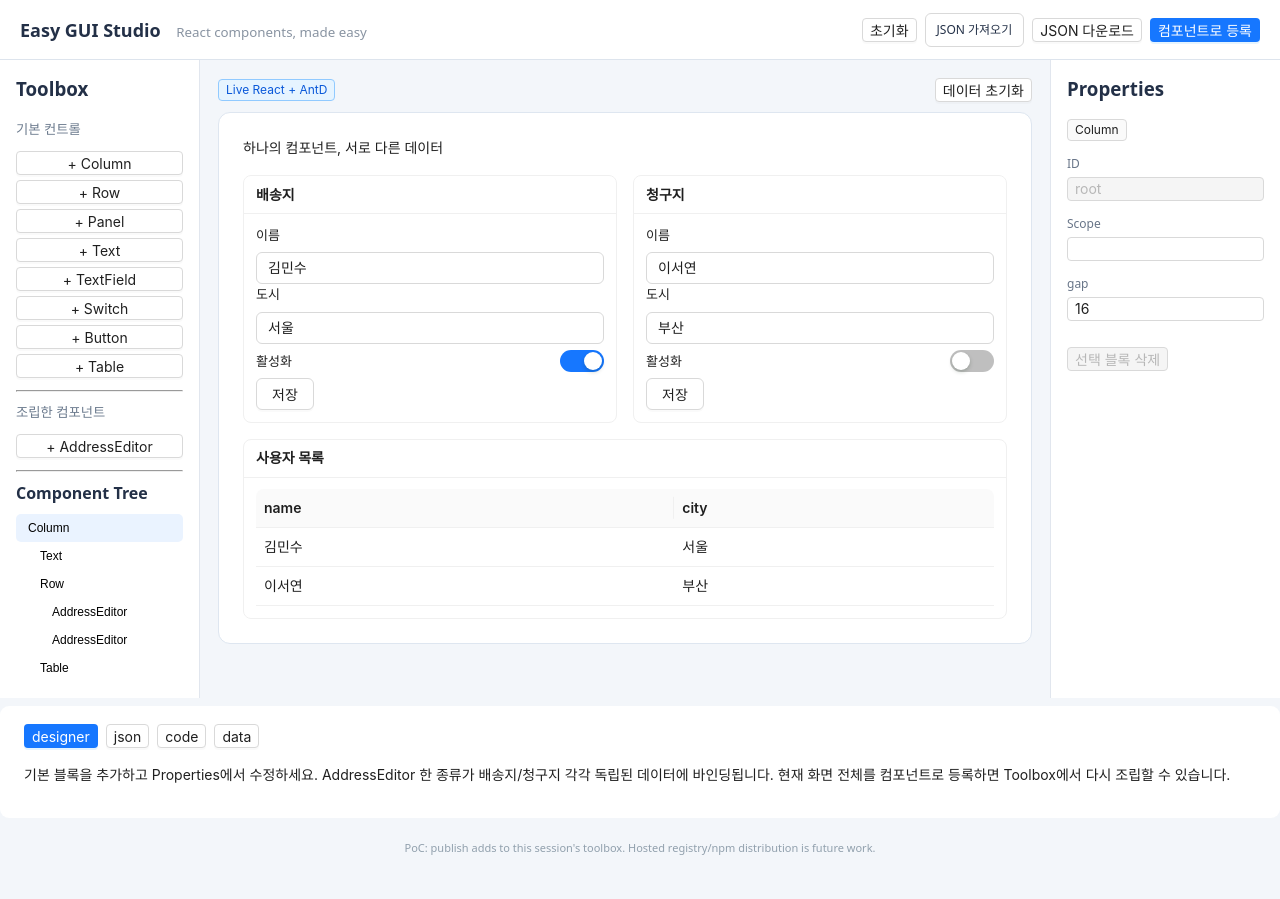
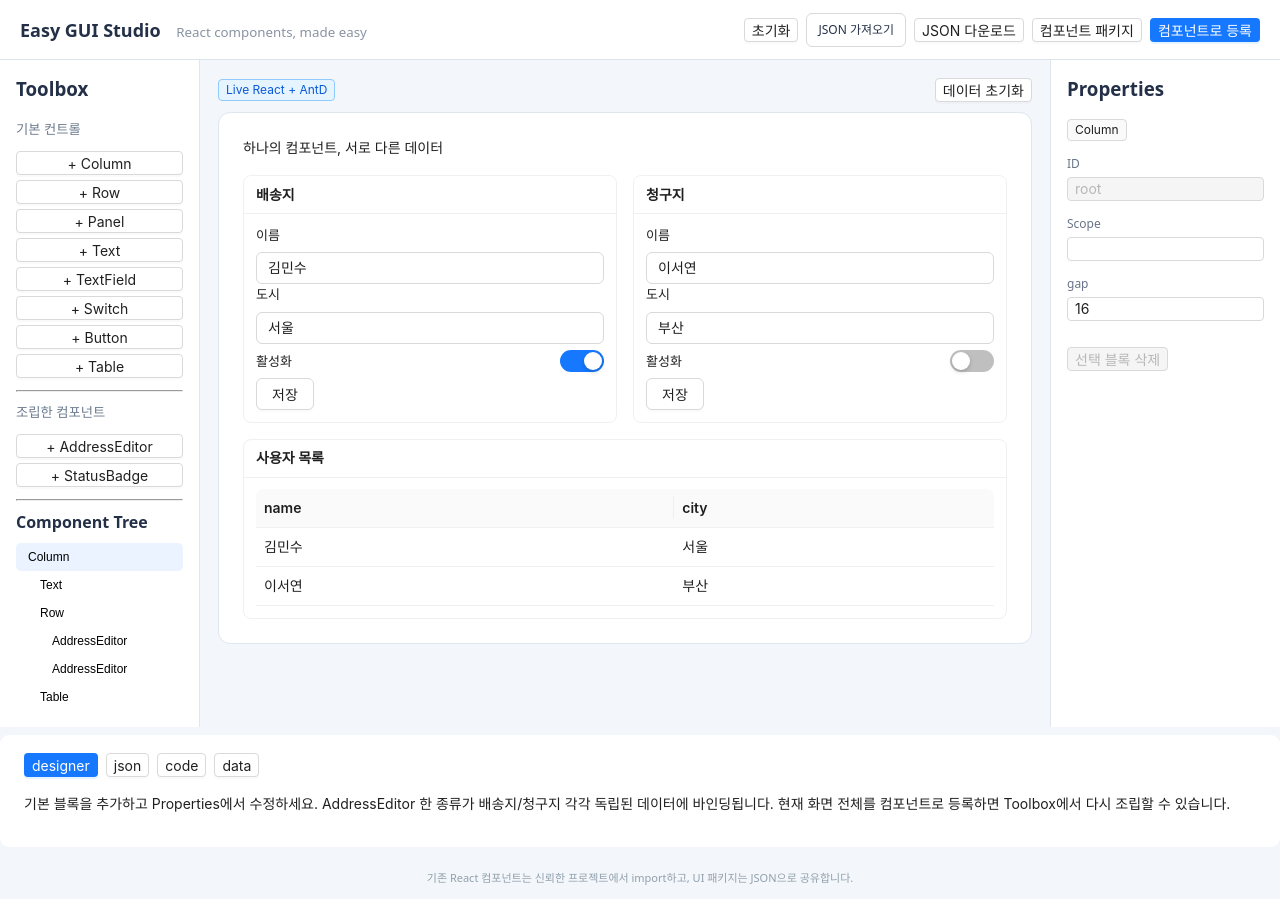
Before and after one commit to nssang00/chatgpt-write-test, a React (Vite) app in the folder experiments/easy-gui/: page / in a window 1280 px wide. Before the commit the page ends 869 px from the top, so only its background shows below. Built offline with nearby package versions, Linux system fonts and the light colour scheme.

Commit message:
feat(gui): integrate component catalog and publish/import UI packages in Studio

```diff
--- a/experiments/easy-gui/src/main.jsx
+++ b/experiments/easy-gui/src/main.jsx
@@ -4,6 +4,9 @@ import {Alert,Button,Card,Input,Select,Space,Tag,Typography,message} from 'antd'
 import {DynamicView} from './DynamicView.jsx';
 import {parseBlueprint,publishComponent,validateBlueprint} from './blueprint.mjs';
 import {initialBlueprint,initialDefinitions,sampleData} from './examples.mjs';
+import {createComponentBundle,installComponentBundle,COMPONENT_FORMAT} from './component-kit.mjs';
+import {codeDefinitions,codeRenderers} from './code-components.jsx';
+import installedComponents from './installed-components.json';
 import './styles.css';
 
 const clone=value=>structuredClone(value);
@@ -27,7 +30,7 @@ function NodeTree({node,selected,onSelect,depth=0}){
 }
 function Studio(){
   const [doc,setDoc]=useState(()=>clone(initialBlueprint));
-  const [registry,setRegistry]=useState(()=>clone(initialDefinitions));
+  const [registry,setRegistry]=useState(()=>clone({...initialDefinitions,...installedComponents,...codeDefinitions}));
   const [data,setData]=useState(()=>clone(sampleData));
   const [selected,setSelected]=useState('root');
   const [json,setJson]=useState(()=>JSON.stringify(initialBlueprint,null,2));
@@ -39,9 +42,13 @@ function Studio(){
   const checked=validateBlueprint(doc,registry);
   const setDocument=next=>{setDoc(next);setJson(JSON.stringify(next,null,2));setError('');};
   const add=type=>{
-    const n={id:'n'+Math.random().toString(36).slice(2,10),type,
-      props:clone(defaults[type]||{title:type})};
+    const manifest=registry[type]?.manifest;
+    const props=manifest?Object.fromEntries(
+      Object.entries(manifest.props??{}).filter(([,x])=>x.default!==undefined).map(([k,x])=>[k,x.default])
+    ):defaults[type]||{title:type};
+    const n={id:'n'+Math.random().toString(36).slice(2,10),type,props:clone(props)};
     if(!builtins.includes(type))n.scope='shipping';
+    if(manifest?.bindings?.active)n.bind={active:'enabled'};
     if(type==='TextField')n.bind={value:'shipping.name'};
     if(type==='Switch')n.bind={checked:'shipping.enabled'};
     if(type==='Table')n.bind={data:'users'};
@@ -84,8 +91,32 @@ function Studio(){
   };
   const importJson=async e=>{
     const file=e.target.files?.[0];if(!file)return;
-    setJson(await file.text());setMode('json');e.target.value='';
-    notice.info('JSON을 읽었습니다. 적용 버튼을 눌러 검증하세요.');
+    try{
+      const text=await file.text();
+      const obj=JSON.parse(text);
+      if(obj.format===COMPONENT_FORMAT){
+        setRegistry(existing=>installComponentBundle(existing,obj));
+        const missing=obj.requires.react.filter(name=>!Object.hasOwn(codeRenderers,name));
+        notice[missing.length?'warning':'success'](missing.length?
+          '설치 완료. React 소스 등록이 필요합니다: '+missing.join(', '):
+          obj.name+' 컴포넌트를 Toolbox에 설치했습니다');
+      }else{
+        setJson(text);setMode('json');
+        notice.info('JSON을 읽었습니다. 적용 버튼을 눌러 검증하세요.');
+      }
+    }catch(err){setError(err.message);}
+    e.target.value='';
+  };
+  const downloadPackage=()=>{
+    const name=window.prompt('배포할 컴포넌트 이름','MySharedScreen');
+    if(!name)return;
+    try{
+      const bundle=createComponentBundle(name,doc.root,registry);
+      const url=URL.createObjectURL(new Blob([JSON.stringify(bundle,null,2)],{type:'application/json'}));
+      const a=document.createElement('a');a.href=url;a.download=name+'.easygui.json';a.click();
+      setTimeout(()=>URL.revokeObjectURL(url),1000);
+      notice.success('재사용 가능한 컴포넌트 패키지를 만들었습니다');
+    }catch(err){setError(err.message);}
   };
   const actions={save:({data:state,scope})=>{
     const result=scope?scope.split('.').reduce((value,k)=>value?.[k],state):state;
@@ -95,10 +126,11 @@ function Studio(){
     {holder}
     <header><div><strong>Easy GUI Studio</strong><small> React components, made easy</small></div>
       <Space wrap><Button size="small" onClick={()=>{
-        setDocument(clone(initialBlueprint));setRegistry(clone(initialDefinitions));
+        setDocument(clone(initialBlueprint));setRegistry(clone({...initialDefinitions,...installedComponents,...codeDefinitions}));
         setData(clone(sampleData));setSelected('root');}}>초기화</Button>
         <label className="file-button">JSON 가져오기<input hidden type="file" accept=".json,application/json" onChange={importJson}/></label>
         <Button size="small" onClick={download}>JSON 다운로드</Button>
+        <Button size="small" onClick={downloadPackage}>컴포넌트 패키지</Button>
         <Button size="small" type="primary" onClick={publish}>컴포넌트로 등록</Button></Space>
     </header>
     <div className="workbench">
@@ -111,7 +143,7 @@ function Studio(){
       <main><div className="preview-head"><Tag color="blue">Live React + AntD</Tag>
         <Button size="small" onClick={()=>setData(clone(sampleData))}>데이터 초기화</Button></div>
         {!checked.valid&&<Alert type="error" message={checked.errors.join('; ')} showIcon/>}
-        <div className="preview"><DynamicView blueprint={doc} definitions={registry} data={data}
+        <div className="preview"><DynamicView blueprint={doc} definitions={registry} reactComponents={codeRenderers} data={data}
           onDataChange={setData} actions={actions}/></div>
         {saved&&<Alert type="success" showIcon message={'Save: '+saved}/>}
       </main>
@@ -119,10 +151,24 @@ function Studio(){
         {item?<><Tag>{item.type}</Tag>
           <label>ID<Input disabled size="small" value={item.id}/></label>
           <label>Scope<Input size="small" value={item.scope||''} onChange={e=>editScope(e.target.value)}/></label>
-          {Object.entries(item.props||{}).map(([key,value])=><label key={key}>{key}
-            <Input size="small" value={String(value)} onChange={e=>edit('props',key,key==='gap'?Number(e.target.value):e.target.value)}/>
-          </label>)}
-          {Object.entries(item.bind||{}).map(([key,value])=><label key={key}>Binding: {key}
+          {Object.entries({...Object.fromEntries(
+            Object.entries(registry[item.type]?.manifest?.props||{}).map(([k,info])=>[k,info.default??''])
+          ),...item.props}).map(([key,value])=>{
+            const field=registry[item.type]?.manifest?.props?.[key];
+            return <label key={key}>{field?.label||key}
+              {field?.type==='enum'?<Select size="small" value={value}
+                options={field.options.map(v=>({value:v,label:v}))}
+                onChange={v=>edit('props',key,v)}/>:
+              field?.type==='boolean'?<Select size="small" value={Boolean(value)}
+                options={[{value:true,label:'true'},{value:false,label:'false'}]}
+                onChange={v=>edit('props',key,v)}/>:
+              <Input size="small" value={String(value)}
+                onChange={e=>edit('props',key,field?.type==='number'||key==='gap'?Number(e.target.value):e.target.value)}/>}
+            </label>;
+          })}
+          {Object.entries({...Object.fromEntries(
+            Object.keys(registry[item.type]?.manifest?.bindings||{}).map(k=>[k,''])
+          ),...item.bind}).map(([key,value])=><label key={key}>Binding: {key}
             <Select showSearch size="small" style={{width:'100%'}} value={value}
               onChange={v=>edit('bind',key,v)}
               options={['shipping.name','shipping.city','shipping.enabled','billing.name','billing.city',
@@ -150,7 +196,7 @@ function Studio(){
     {mode==='data'&&<pre>{JSON.stringify(data,null,2)}</pre>}
     {error&&<Alert type="error" showIcon message={error} closable onClose={()=>setError('')}/>}
     </div>
-    <footer>PoC: publish adds to this session's toolbox. Hosted registry/npm distribution is future work.</footer>
+    <footer>기존 React 컴포넌트는 신뢰한 프로젝트에서 import하고, UI 패키지는 JSON으로 공유합니다.</footer>
   </div>;
 }
 createRoot(document.getElementById('root')).render(<Studio/>);
```
